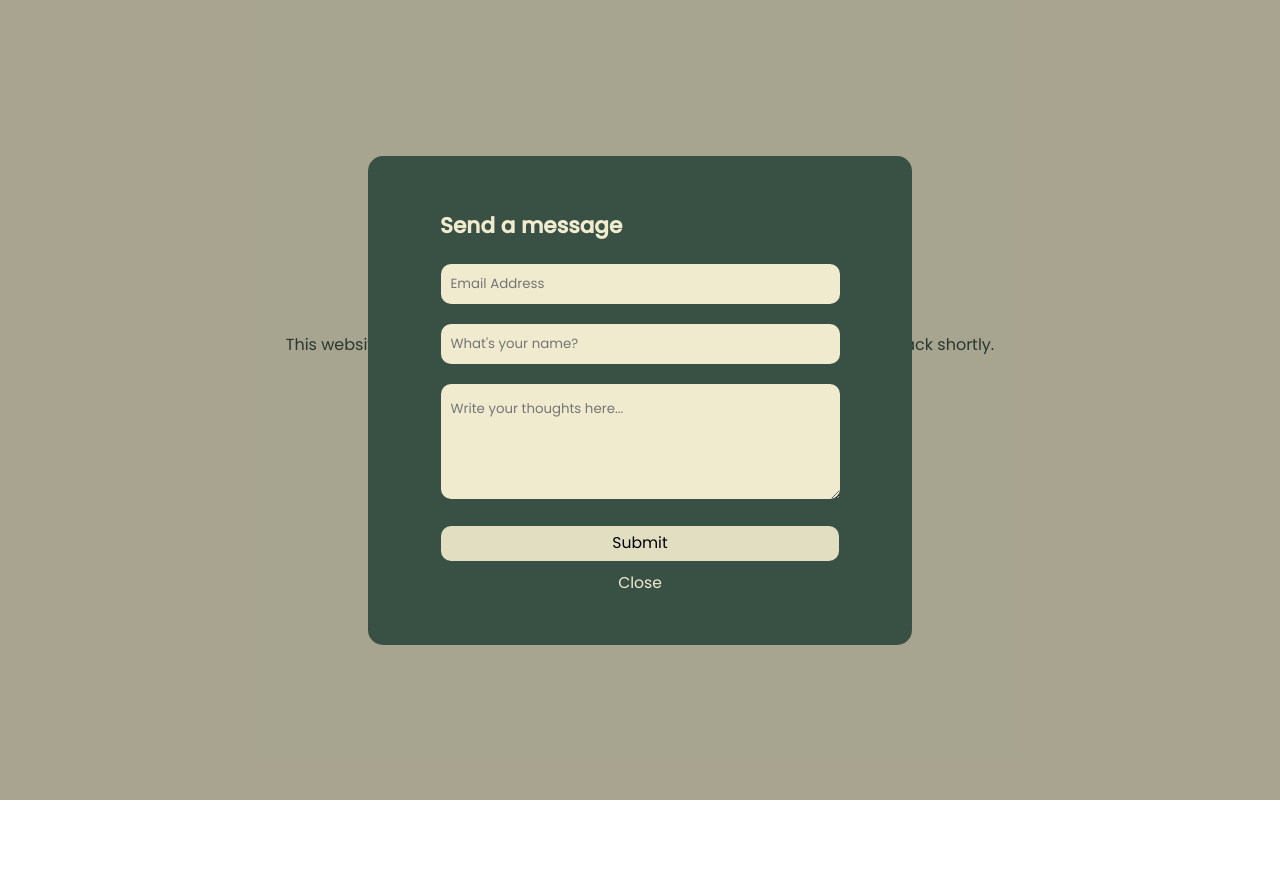
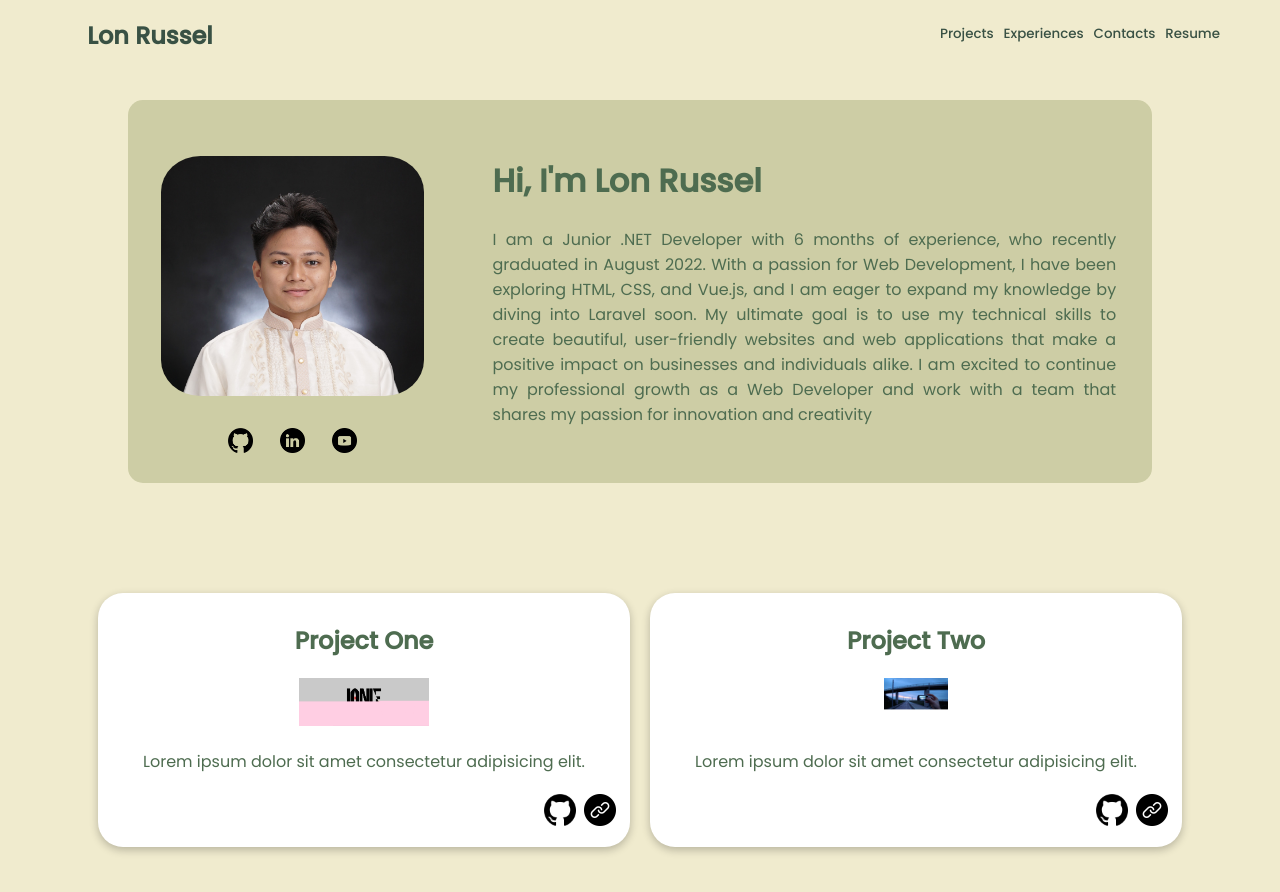
Before and after one commit to lonruss30/lonruss30.github.io, a Vue app: page / in a window 1280 px wide. Shown: the top 892 px of the page. Before the commit the page ends 800 px from the top, so only its background shows below. Built offline with nearby package versions, Linux system fonts and the light colour scheme.

Commit message:
setup tailwind in project

```diff
--- a/src/App.vue
+++ b/src/App.vue
@@ -1,31 +1,34 @@
 <template>
+  <!-- Portfolio Page Start -->
   <header>
-    <!-- <NavBar/> -->
+    <NavBar/>
   </header>
 
-  <!-- <div class="main-wrapper">
+  <div class="main-wrapper">
     <div class="main-container">
       <MainCard/>
       <ProjectsCard/>
     </div>
-  </div> -->
+  </div>
+  <!-- Portfolio Page End -->
 
-  <MaintenancePage/>
+  <!-- Maintenance Page uncomment when needed -->
+  <!-- <MaintenancePage/> -->
 </template>
 
 <script>
-  // import NavBar from './components/NavBar.vue';
-  // import MainCard from './components/MainCard.vue'
-  // import ProjectsCard from './components/ProjectsCard.vue';
-  import MaintenancePage from './components/MaintenancePage.vue';
+  import NavBar from './components/NavBar.vue';
+  import MainCard from './components/MainCard.vue'
+  import ProjectsCard from './components/ProjectsCard.vue';
+  // import MaintenancePage from './components/MaintenancePage.vue';
 
   export default {
     name: 'App',
     components: {
-      // NavBar,
-      // MainCard,
-      // ProjectsCard,
-      MaintenancePage
+      NavBar,
+      MainCard,
+      ProjectsCard,
+      // MaintenancePage
     }
   }
 </script>
```
